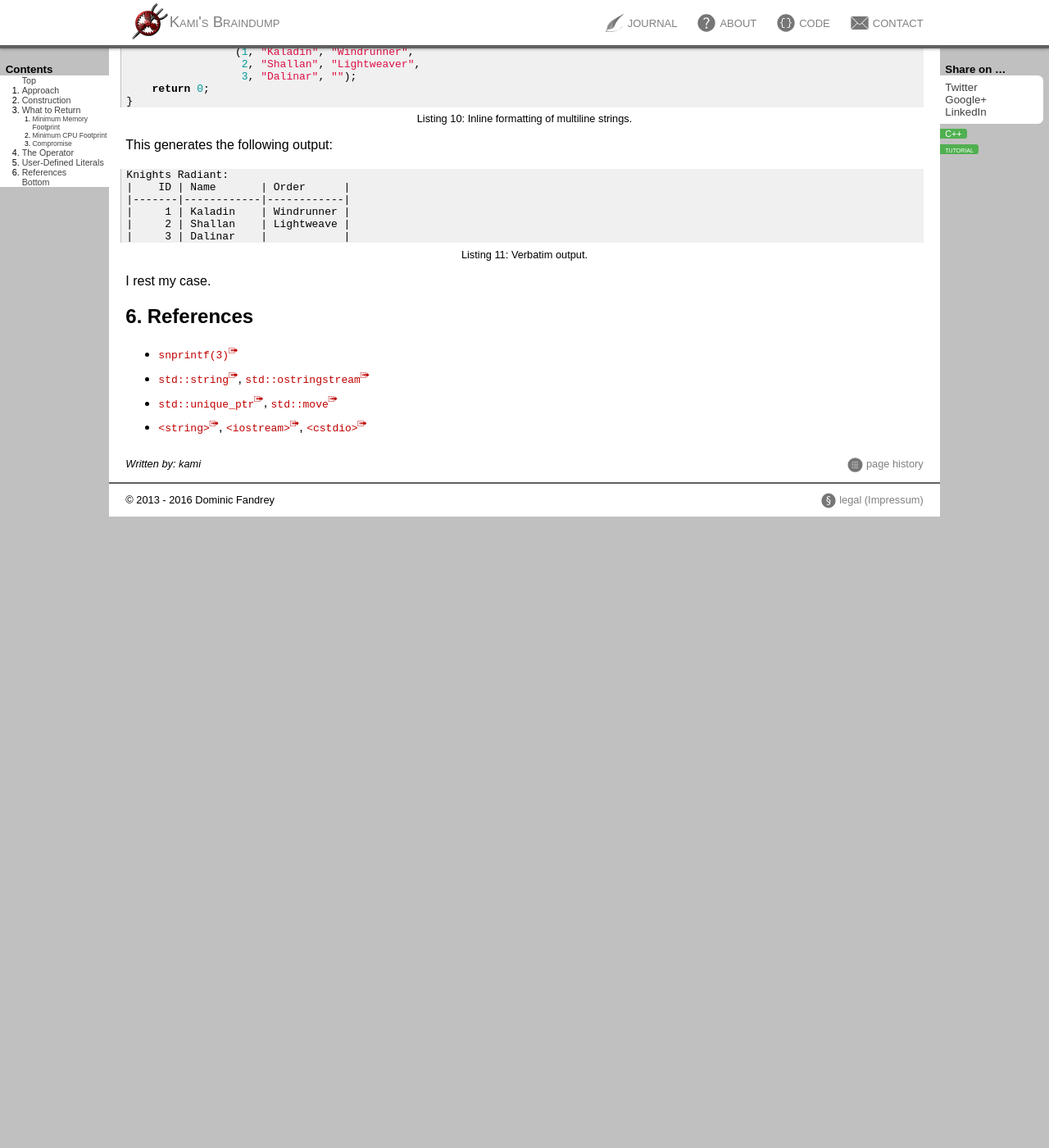
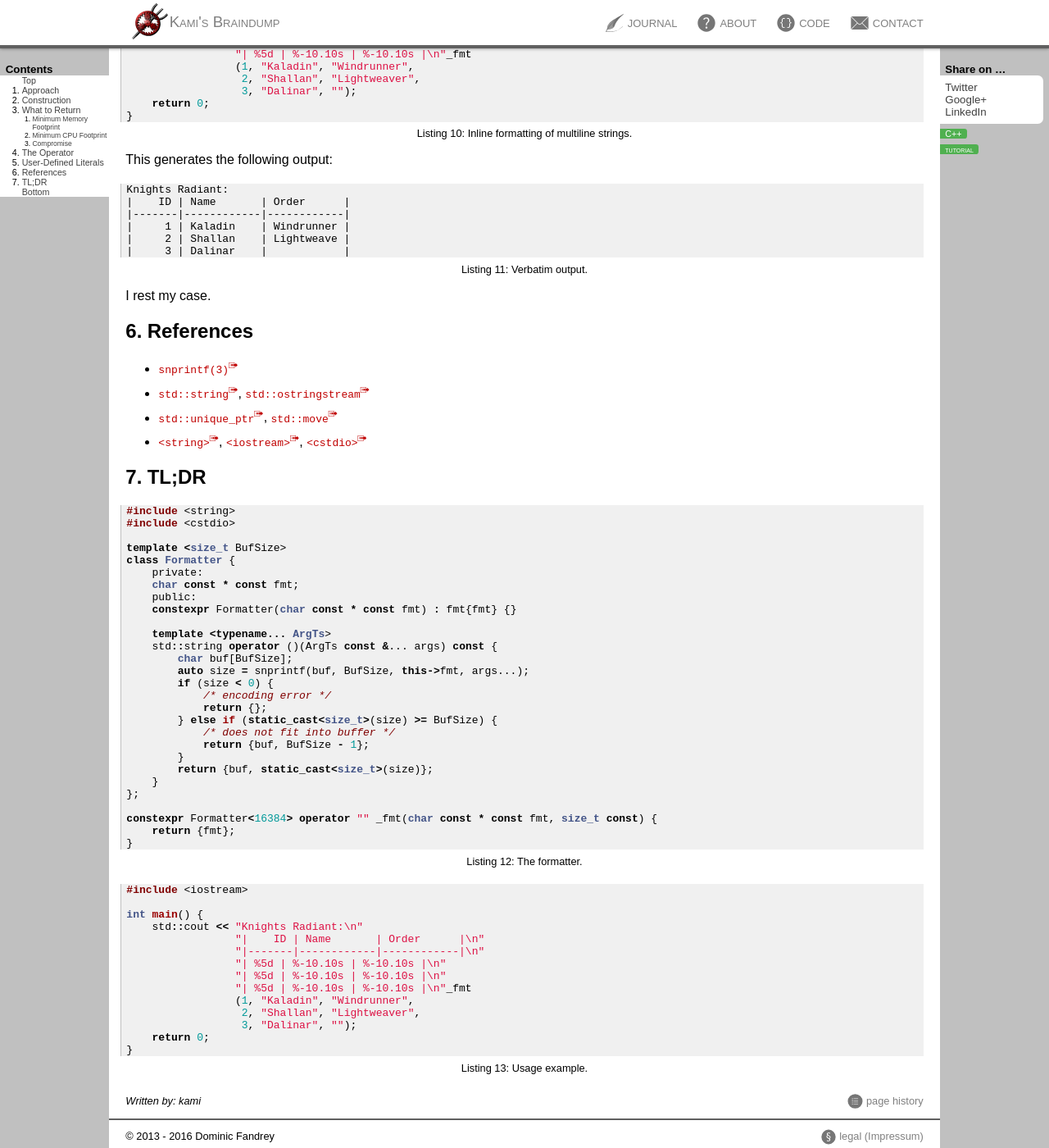
Before and after one commit to lonkamikaze/lonkamikaze.github.io, a Jekyll site: the page built from _posts/2016-12-16-c++-printf-style-formatting.md, in a window 1280 px wide and 1400 px high, scrolled down 3694 px. Shown: the whole window at 82% size. Built offline with Jekyll 4.4.1, drawn with Linux system fonts in a browser that asks for light colours; before the commit the page ends 4324 px from its top, so only the background shows below that; some of the changed text lies outside the part shown.

Commit message:
Add TL;DR section with copy and paste code

```diff
--- a/_posts/2016-12-16-c++-printf-style-formatting.md
+++ b/_posts/2016-12-16-c++-printf-style-formatting.md
@@ -25,7 +25,8 @@ that looks and feels like proper C++.
 The includes used in the following listings are [`<string>`], [`<cstdio>`]
 and [`<iostream>`]. Some more if the code that does not end up in
 the final solution is taken into account. The includes are not shown
-in the code listings.
+in the code listings. But copy and paste ready code can be found
+in the [TL;DR](#tldr) section of this article.
 
 Approach
 --------
@@ -306,3 +307,56 @@ References
 - [`std::string`], [`std::ostringstream`]
 - [`std::unique_ptr`], [`std::move`]
 - [`<string>`], [`<iostream>`], [`<cstdio>`]
+
+TL;DR
+-----
+
+~~~ c++
+#include <string>
+#include <cstdio>
+
+template <size_t BufSize>
+class Formatter {
+	private:
+	char const * const fmt;
+	public:
+	constexpr Formatter(char const * const fmt) : fmt{fmt} {}
+
+	template <typename... ArgTs>
+	std::string operator ()(ArgTs const &... args) const {
+		char buf[BufSize];
+		auto size = snprintf(buf, BufSize, this->fmt, args...);
+		if (size < 0) {
+			/* encoding error */
+			return {};
+		} else if (static_cast<size_t>(size) >= BufSize) {
+			/* does not fit into buffer */
+			return {buf, BufSize - 1};
+		}
+		return {buf, static_cast<size_t>(size)};
+	}
+};
+
+constexpr Formatter<16384> operator "" _fmt(char const * const fmt, size_t const) {
+	return {fmt};
+}
+~~~
+The formatter.
+
+~~~ c++
+#include <iostream>
+
+int main() {
+	std::cout << "Knights Radiant:\n"
+	             "|    ID | Name       | Order      |\n"
+	             "|-------|------------|------------|\n"
+	             "| %5d | %-10.10s | %-10.10s |\n"
+	             "| %5d | %-10.10s | %-10.10s |\n"
+	             "| %5d | %-10.10s | %-10.10s |\n"_fmt
+	             (1, "Kaladin", "Windrunner",
+	              2, "Shallan", "Lightweaver",
+	              3, "Dalinar", "");
+	return 0;
+}
+~~~
+Usage example.
```
